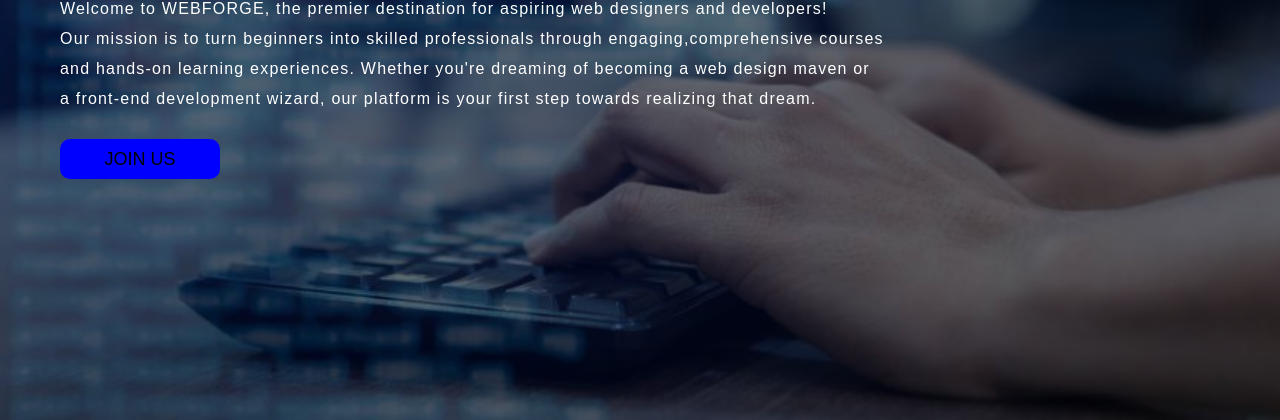
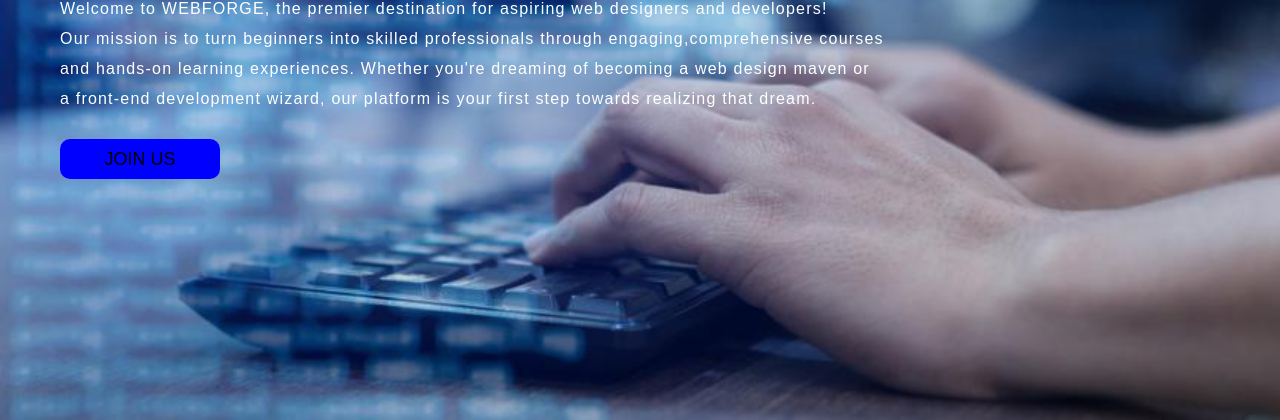
Before and after one commit to ElbeMahadi/My_Priofile, a plain HTML site: page index.html in a window 1280 px wide. Shown: the part 380-800 px from the top of the page. Drawn offline with nearby package versions, Linux system fonts and the light colour scheme.

Commit message:
Update style.css

```diff
--- a/style/style.css
+++ b/style/style.css
@@ -5,7 +5,7 @@
 
 body{
     width: 100%;
-    background: linear-gradient(to top, rgba(0,0,0,0.5)50%,rgba(0,0,0,0.5)50%),url("../images/1.jpg");
+    background-image: url("../images/1.jpg");
     background-position: center;
     background-size: cover;
     height: 100vh;
```
